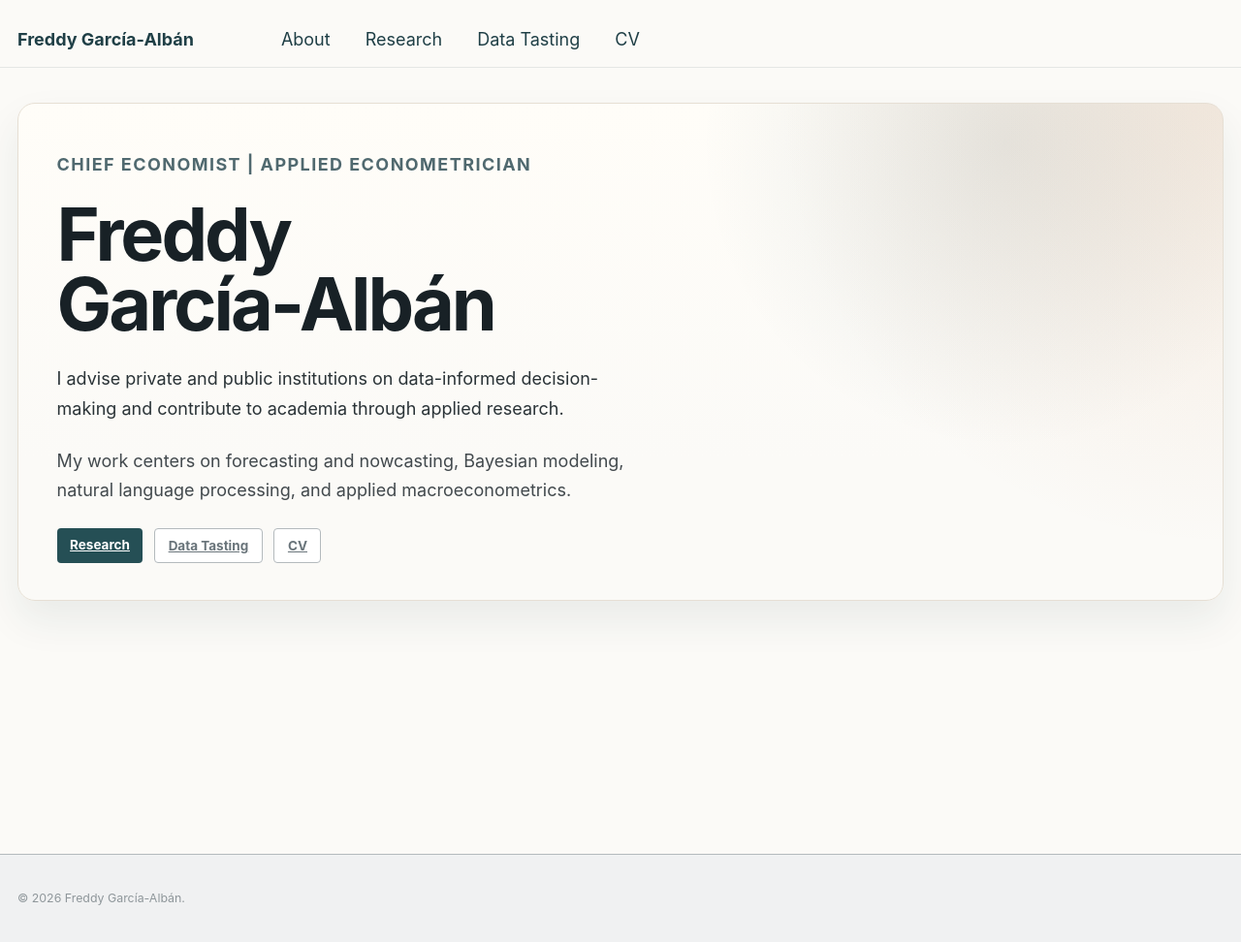
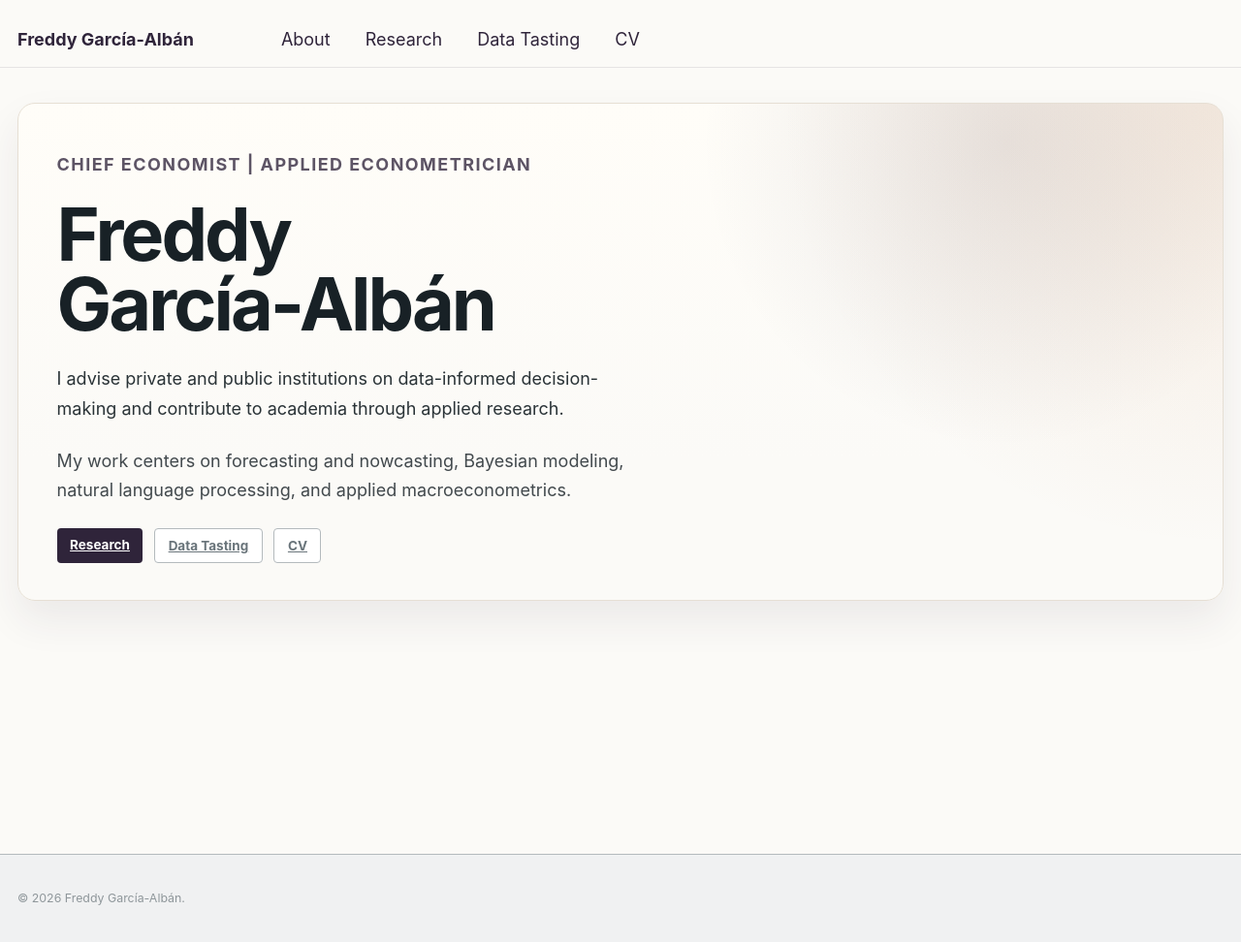
Before and after one commit to EnexFG/EnexFG.github.io, a Jekyll site: the page built from _pages/about.md, in a window 1280 px wide and 972 px high. Shown: the whole window at 97% size. Built offline with Jekyll 4.4.1, drawn with Linux system fonts in a browser that asks for light colours.

Commit message:
Test aubergine primary palette

```diff
--- a/_pages/about.md
+++ b/_pages/about.md
@@ -15,7 +15,7 @@ author_profile: false
     <p class="home-hero__support">My work centers on forecasting and nowcasting, Bayesian modeling, natural language processing, and applied macroeconometrics.</p>
 
     <div class="home-hero__actions">
-      <a href="{{ base_path }}/research/" class="btn btn--info">Research</a>
+      <a href="{{ base_path }}/research/" class="btn">Research</a>
       <a href="{{ base_path }}/datasets/" class="btn btn--inverse">Data Tasting</a>
       <a href="{{ base_path }}/cv/" class="btn btn--inverse">CV</a>
     </div>
--- a/_sass/_variables.scss
+++ b/_sass/_variables.scss
@@ -68,7 +68,7 @@ $code-background-color-dark : $light-gray;
 $text-color                 : #182126;
 $border-color               : #e6dfd4;
 
-$primary-color              : #1f3f46;
+$primary-color              : #2f243a;
 $success-color              : #62c462;
 $warning-color              : #f89406;
 $danger-color               : #ee5f5b;
@@ -102,7 +102,7 @@ $xing-color                 : #006567;
 
 
 /* links */
-$link-color                 : #1f3f46;
+$link-color                 : #2f243a;
 $link-color-hover           : mix(#000, $link-color, 25%);
 $link-color-visited         : mix(#fff, $link-color, 25%);
 $masthead-link-color        : $primary-color;
```
